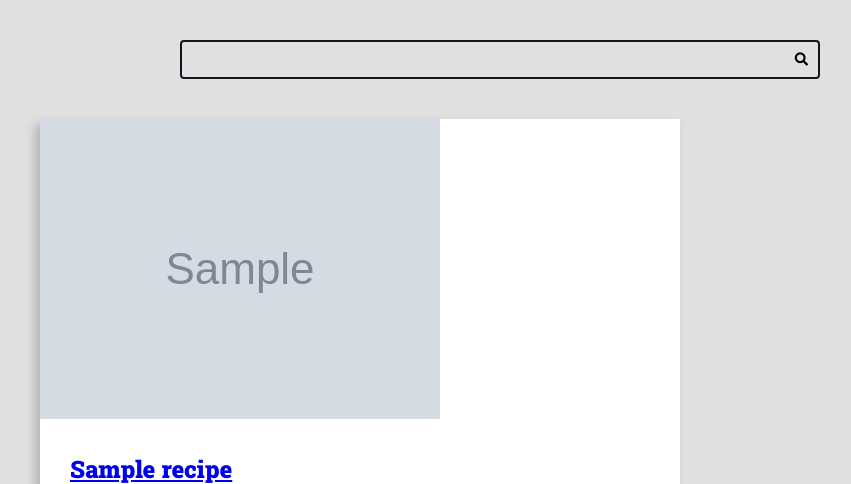
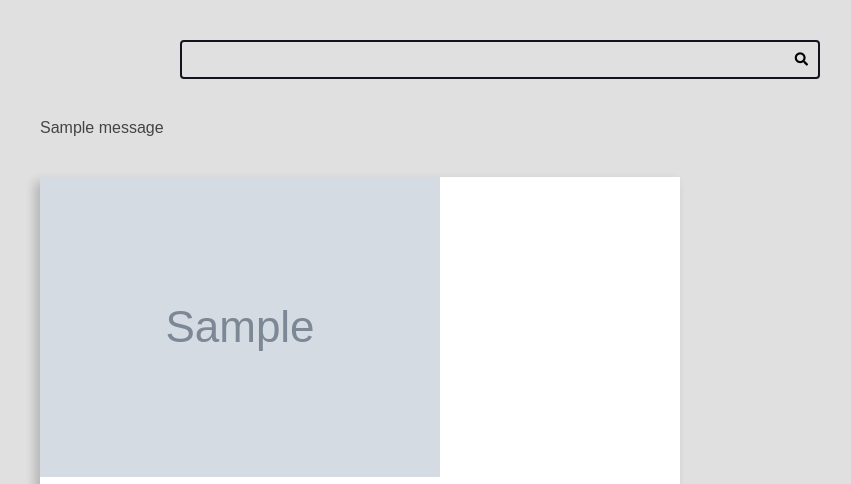
Before and after one commit to vilhenalivia/curso-django-projeto1, a Django app: page / in a window 1280 px wide. Shown: the part 133-617 px from the top of the page, without its empty margins (140-991 px from the left). Run offline with Django 5.2, Linux system fonts and the light colour scheme; tables that the repository leaves empty hold one stand-in row (values such as "Sample post"); grey boxes marked "Sample" are stand-in pictures; one stand-in notice (Sample message) is shown.

Commit message:
Adição de mensagens de feedback no template home.html e configuração de tags de mensagem no settings.py. Atualização da lógica de visualização para incluir mensagens no contexto.

```diff
--- a/recipes/templates/recipes/pages/home.html
+++ b/recipes/templates/recipes/pages/home.html
@@ -2,7 +2,17 @@
 
 {% block title %}Home | {% endblock title %}
 
+<!-- MESSAGES -->
 {% block content %}
+    {% if messages %}
+    <div class="main-content center container">
+        {% for message in messages %}
+            {{message}}
+            {% endfor %}
+    </div>
+{% endif %}
+
+<!--NOT FOUND TEXT -->
 <div class="main-content main-content-list container">
     {% for recipe in recipes %}
         {% include 'recipes/partial/recipe.html' %}
--- a/recipes/views.py
+++ b/recipes/views.py
@@ -5,20 +5,23 @@ from django.db.models import Q
 from django.core.paginator import Paginator
 from utils.pagination import make_pagination
 import os
+from django.contrib import messages
 # Create your views here.
 
 PER_PAGES =  int(os.environ.get('PER_PAGE' , 6))
 
 def home(request):
 
+    # Query
     recipes = Recipe.objects.filter(is_published=True)
 
+    # Pagination
     page_object , pagination_range = make_pagination(request, recipes, PER_PAGES )
+
 
     ctx= {
         'recipes': page_object,
         'pagination_range' : pagination_range
-        #[make_recipe() for _ in range(10)],
     }
 
     return render(request, 'recipes/pages/home.html', ctx)
@@ -36,7 +39,6 @@ def category(request, category_id):
         #[make_recipe() for _ in range(10)],
     }
     return render(request, 'recipes/pages/category.html', ctx)
-
 
 def recipe(request, id):
     recipe = get_object_or_404(Recipe.objects.filter(pk=id, is_published= True))
```
Also changed, not shown: core/settings.py (+9 -0 lines), recipes/static/recipes/css/styles.css (+14 -12 lines).
